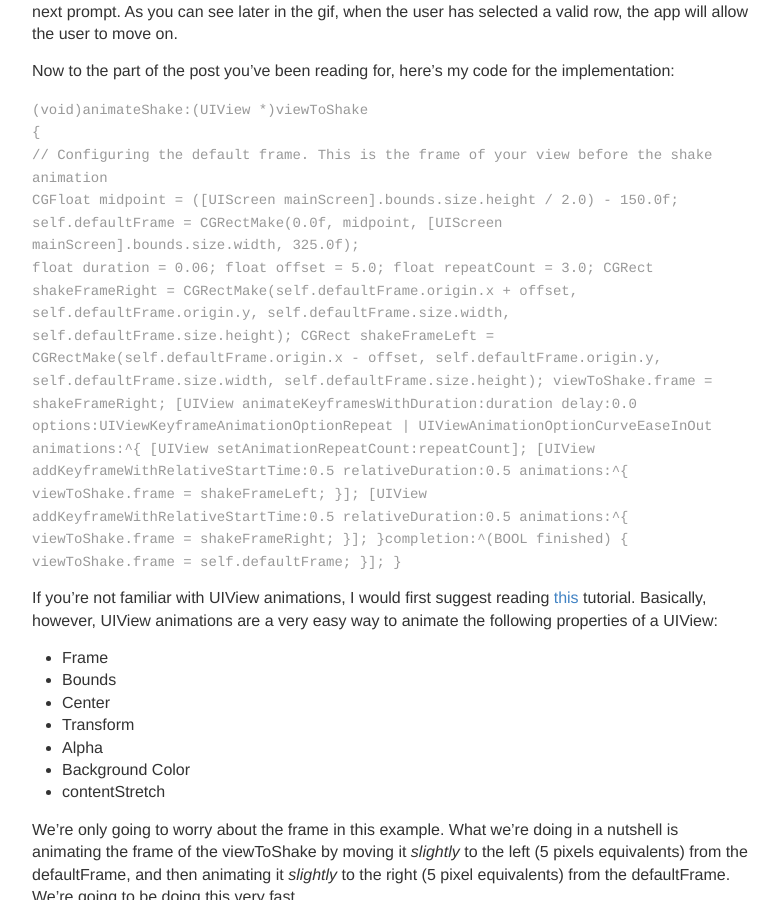
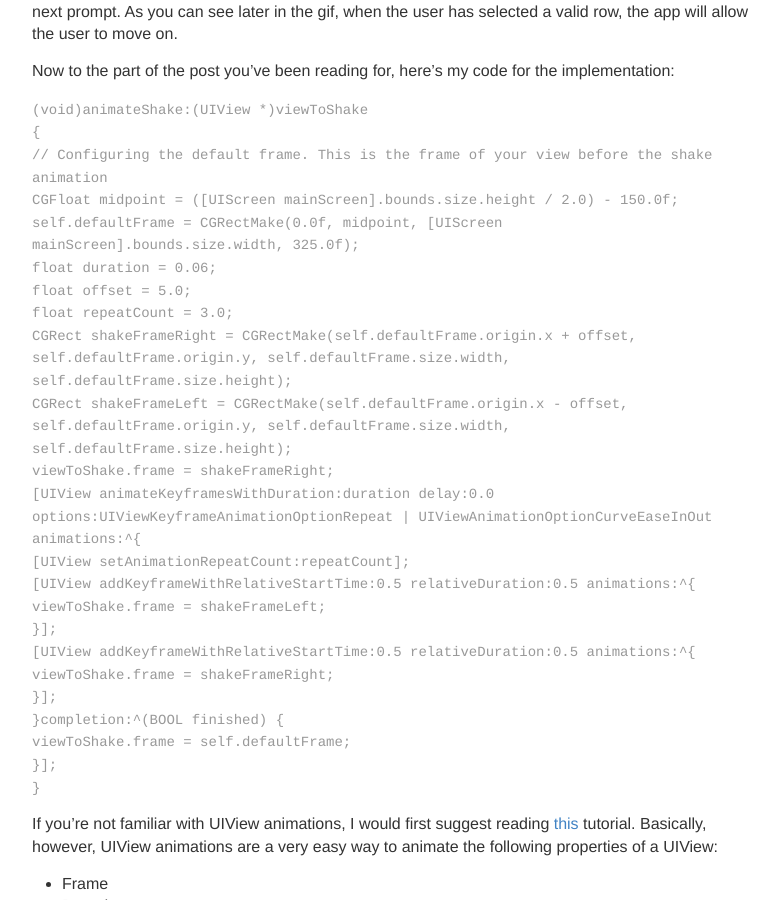
Before and after one commit to trentyou/trentyou.github.io, a Jekyll site: the page built from _posts/2014-12-7-Shaking a UIView.md, in a window 1280 px wide and 900 px high, scrolled down 2143 px. Shown: the whole window, without its empty margins (248-1027 px from the left). Built offline with Jekyll 4.4.1, drawn with Linux system fonts in a browser that asks for light colours.

Commit message:
Updated 2014-12-7-Shaking a UIView.md

```diff
--- a/_posts/2014-12-7-Shaking a UIView.md
+++ b/_posts/2014-12-7-Shaking a UIView.md
@@ -62,35 +62,35 @@ Now to the part of the post you've been reading for, here's my code for the impl
        CGFloat midpoint = ([UIScreen mainScreen].bounds.size.height / 2.0) - 150.0f; <br>
        self.defaultFrame = CGRectMake(0.0f, midpoint, [UIScreen mainScreen].bounds.size.width, 325.0f); <br>
 
-      float duration = 0.06;
-      float offset = 5.0;
-      float repeatCount = 3.0;
+      float duration = 0.06; <br>
+      float offset = 5.0; <br>
+      float repeatCount = 3.0; <br>
 
-      CGRect shakeFrameRight = CGRectMake(self.defaultFrame.origin.x + offset, self.defaultFrame.origin.y, self.defaultFrame.size.width, self.defaultFrame.size.height);
+      CGRect shakeFrameRight = CGRectMake(self.defaultFrame.origin.x + offset, self.defaultFrame.origin.y, self.defaultFrame.size.width, self.defaultFrame.size.height); <br>
 
-      CGRect shakeFrameLeft = CGRectMake(self.defaultFrame.origin.x - offset, self.defaultFrame.origin.y, self.defaultFrame.size.width, self.defaultFrame.size.height);
+      CGRect shakeFrameLeft = CGRectMake(self.defaultFrame.origin.x - offset, self.defaultFrame.origin.y, self.defaultFrame.size.width, self.defaultFrame.size.height); <br>
 
-      viewToShake.frame = shakeFrameRight;
+      viewToShake.frame = shakeFrameRight; <br>
 
-      [UIView animateKeyframesWithDuration:duration delay:0.0 options:UIViewKeyframeAnimationOptionRepeat | UIViewAnimationOptionCurveEaseInOut animations:^{
+      [UIView animateKeyframesWithDuration:duration delay:0.0 options:UIViewKeyframeAnimationOptionRepeat | UIViewAnimationOptionCurveEaseInOut animations:^{ <br>
 
-          [UIView setAnimationRepeatCount:repeatCount];
+          [UIView setAnimationRepeatCount:repeatCount]; <br>
 
-          [UIView addKeyframeWithRelativeStartTime:0.5 relativeDuration:0.5 animations:^{
+          [UIView addKeyframeWithRelativeStartTime:0.5 relativeDuration:0.5 animations:^{ <br>
 
-              viewToShake.frame = shakeFrameLeft;
+              viewToShake.frame = shakeFrameLeft; <br>
 
-          }];
+          }]; <br>
 
-          [UIView addKeyframeWithRelativeStartTime:0.5 relativeDuration:0.5 animations:^{
+          [UIView addKeyframeWithRelativeStartTime:0.5 relativeDuration:0.5 animations:^{ <br>
 
-              viewToShake.frame = shakeFrameRight;
+              viewToShake.frame = shakeFrameRight; <br>
 
-          }];
+          }]; <br>
 
-      }completion:^(BOOL finished) {
-          viewToShake.frame = self.defaultFrame;
-      }];
+      }completion:^(BOOL finished) { <br>
+          viewToShake.frame = self.defaultFrame; <br>
+      }]; <br>
 
 	}
 
```
